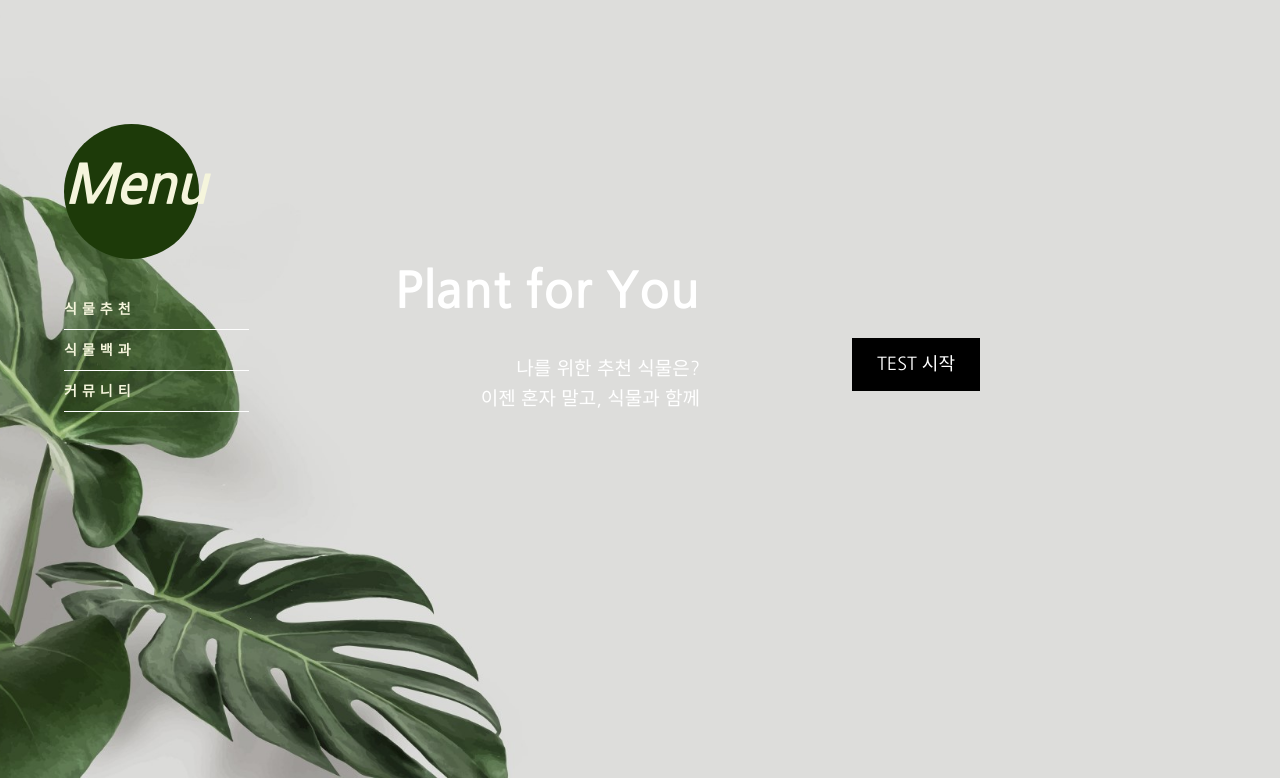
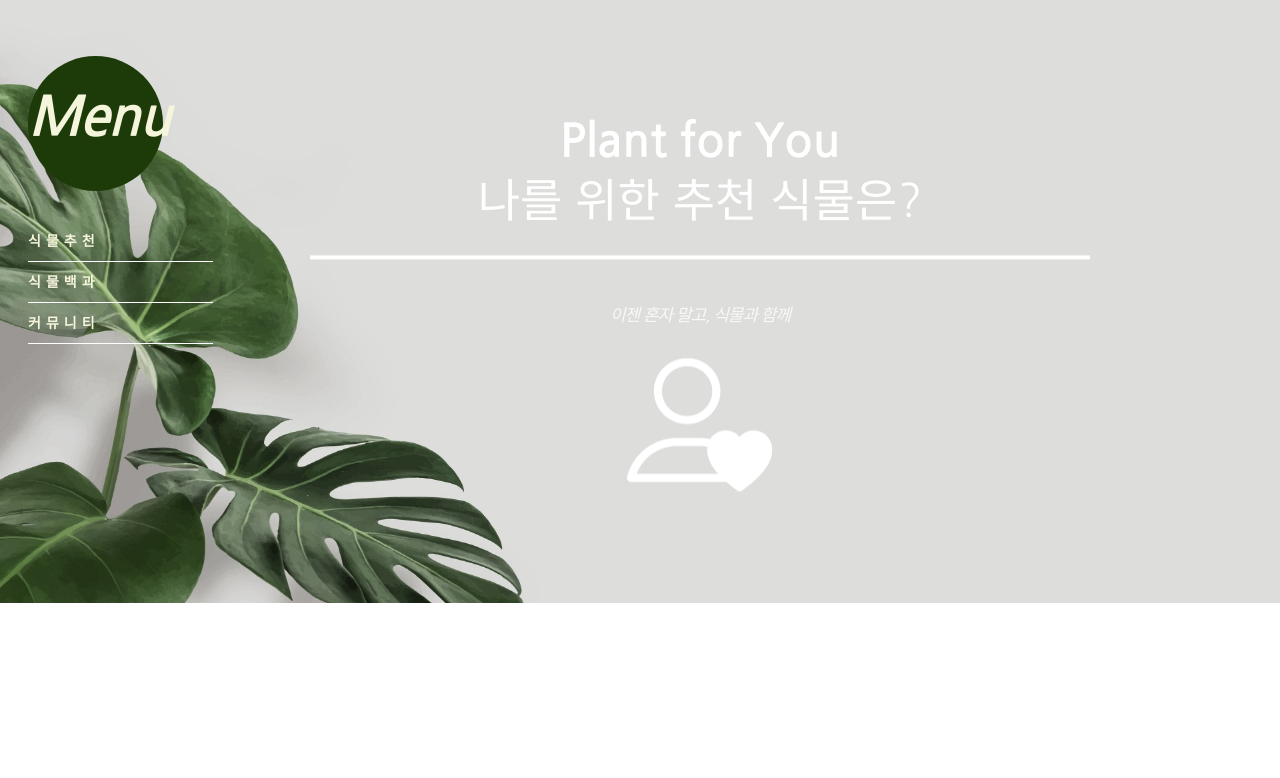
Before and after one commit to PlantForYou/PlantForYou-Front, a plain HTML site: page Plant_for_you_front/recommend/recommend.html in a window 1280 px wide. Both pictures are taken after a click on the element 134 px from the left and 57 px from the top of the page. Shown: the part 112-890 px from the top of the page. After the commit the page ends 800 px from the top, so only its background shows below. Drawn offline with Linux system fonts and the light colour scheme.

Commit message:
지은(8/2)

```diff
--- a/Plant_for_you_front/recommend/css/recommend.css
+++ b/Plant_for_you_front/recommend/css/recommend.css
@@ -23,22 +23,57 @@ header{width:100%;height: 90px;background:#fff; box-shadow: 0 4px 10px rgba(0, 0
 
 
 
+
+.main .topBox {width: 780px; position: absolute; top: 53%;left: 50%; transform: translate(-50%,-50%); text-align: center;}
+
+
+.main .topBox {font-size: 46px;color:#fff;line-height: 1.3; font-weight: 500;margin-bottom: 25px;}
+.main .topBox .tit{border-bottom: 4px solid white; padding-bottom: 23px;}
+.main .topBox .tit span{display: block; font-weight: 700; width: }
+.main .topBox .txt {color:#fff; font-size: 17px; line-height: 1.4; letter-spacing: -1px;opacity: 0.8;margin-top: 44px; font-style:italic;}
+
+
+
+
+.main .inner .bottomBox {margin-top:30px;}
+
+
+
+
 /*section main*/
 .main{width: 100%;height: auto;background-image:url(../img/main_visual_05.jpg);background-size: cover; background-position:center; background-repeat: no-repeat;position: relative;}
-.main .inner{width:1400px; height: 800px;margin:0 auto;position: relative;color:white}
-.main .inner .mainTitle{width: 653px; height: auto;}
-.main .inner .mainTitle h2{position:absolute; top:35%; right:50%; font-size: 50px; line-height: 1.3; animation-name: titani; animation-duration:1s;}
-@keyframes titani{
-    0%{opacity: 0; top:0;}
-    30%{opacity:0; top:0;}
-    100%{opacity:1; top:30%;}
+
+.main .inner{width:1400px; height: 625px;margin:0 auto;position: relative;color:white}
+
+
+/*may on */
+.may.on{width:185px;left:2%}
+
+
+.may{position:absolute;width: 0;height: 300px;top: 36.4%; transform:translateY(-50%); left:-1000px; transition: all 0.7s;}
+
+.may>.back{display: block;width:135px;height: 135px;border-radius:50%; background:#1D3A09;text-align:center; margin-bottom:30px; }
+
+.may strong{line-height:2.25 ; font-style: italic; font-size:55px; letter-spacing:-2px;color:beige}
+.may p{color:#fff;}
+.may ul{width:185px; height: auto;}
+.may ul li{line-height:40px;color:beige; font-size:14px; letter-spacing: 5px; font-weight:600; border-bottom:1px solid white;animation-name:mayLi; animation-duration: .8s;}
+
+@keyframes mayLi{
+    0%{opacity:0; letter-spacing:-5px;}
+    30%{opacity:0; letter-spacing: -5px;}
+    50%{opacity:0; letter-spacing: -5px;}
+    100%{opacity:1; letter-spacing: 5px;}
 }
 
-.main .inner .mainTitle p{position:absolute;right:50%; top:47%; font-size: 19px; line-height: 1.6; animation-name:titani-p; animation-duration: 0.5s;text-align:right;}
-@keyframes titani-p{
-    0%{opacity:0; transform:scale(0);}
-    30%{opacity:0; transform:scale(0);}
-    100%{opacity:1; transform:scale(1);}
+.may ul li:nth-child(2){animation-duration: 1.2s; border-bottom: 1px solid white;}
+.may ul li:nth-child(3){animation-duration: 1.5s; border-bottom: 1px solid white;}
+
+.may ul li .back { display:block;}
+
+.may h3{position: absolute; top:100%; right: 25px; font-size:40px; animation-name: mayh3; animation-duration: 1.8s;}
+@keyframes mayh3{
+    0%{opacity: 0; top: 95%;}
+    30%{opacity: 0; top: 95%;}
+    100%{opacity: 1; top: 100%;}
 }
-
-.main .inner .mainTitle .btn{position:absolute; right:30%; top:45%;display: inline-block;padding:15px 25px; font-size:18px; color:#fff; background: #000;}
--- a/Plant_for_you_front/recommend/recommend.html
+++ b/Plant_for_you_front/recommend/recommend.html
@@ -33,13 +33,18 @@
     <section class="main">
        <div class="inner">
         <div class="mainTitle">
-            <h2>Plant for You</h2>
-            <p>나를 위한 추천 식물은? <br>이젠 혼자 말고, 식물과 함께<br></p>
-            <a href="../test/test.html" class="btn">TEST 시작</a>
+             <div class="topBox">
+                        <p class="tit"><span>Plant for You</span>나를 위한 추천 식물은?</p>
+                        <p class="txt">이젠 혼자 말고, 식물과 함께</p>
+                    <div class="bottomBox">
+                        <a href="../test/test.html"><img src="img/ico_csr.png" alt=""></a>
+                    </div>
+
         </div>
         </div>
 
-               <div class="may">
+<!-- section. menu      -->
+       <div class="may">
        <div class="back" >
            <strong>Menu</strong>
        </div>
```
